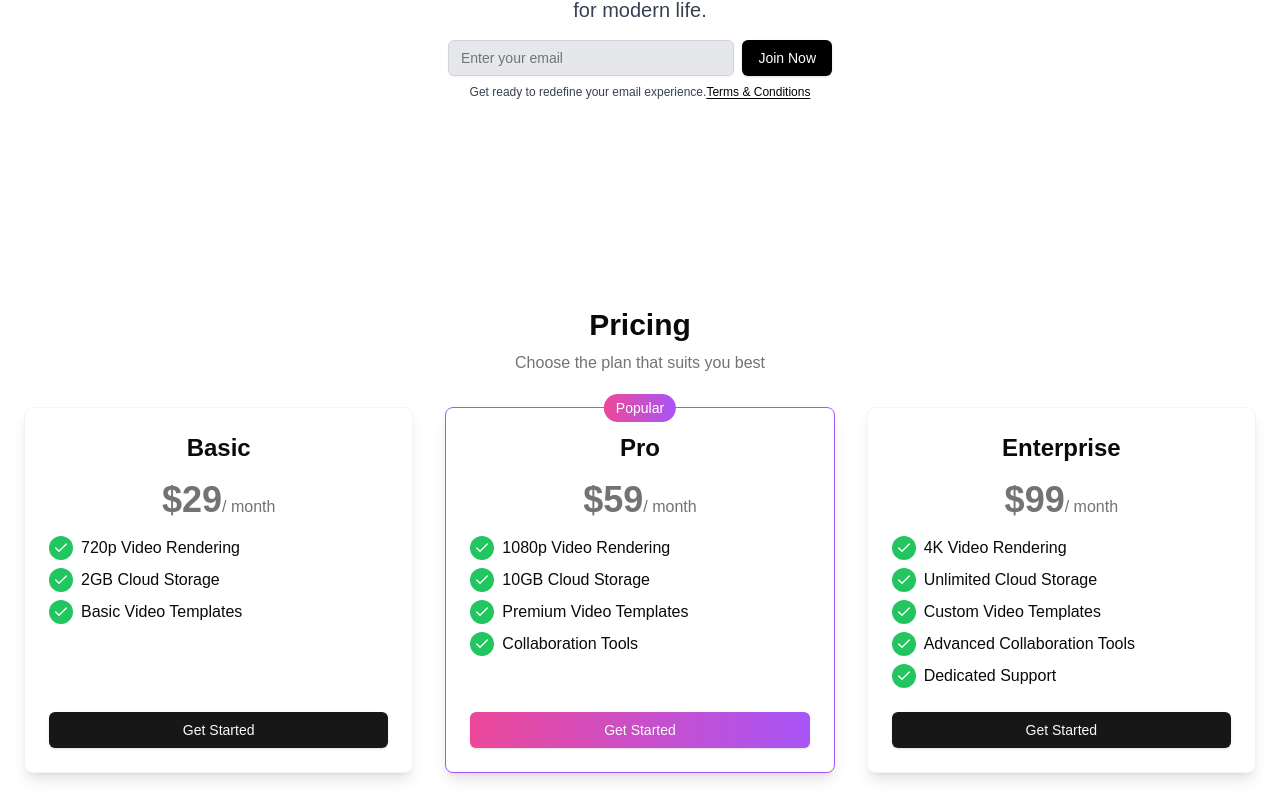
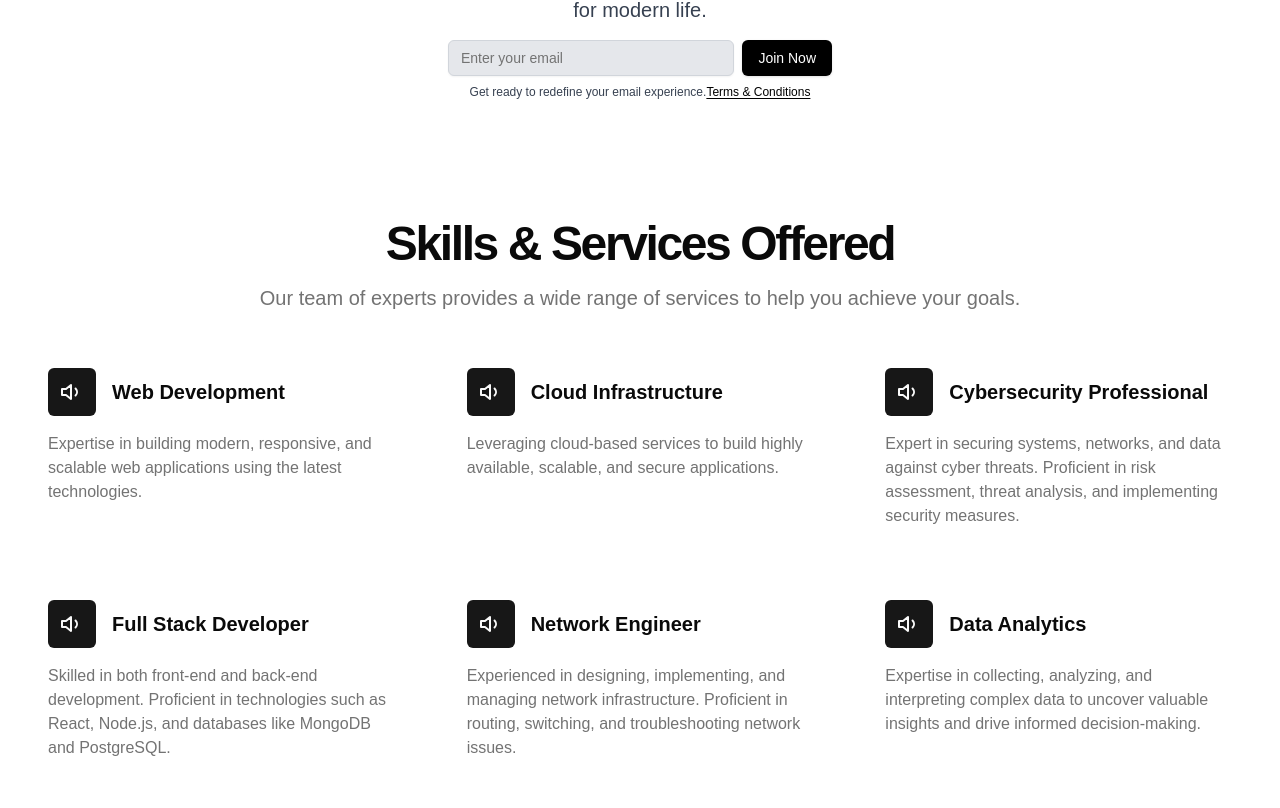
Before and after one commit to evildevill/markdown-blog, a Next.js app: page / in a window 1280 px wide. Shown: the part 2432-3240 px from the top of the page. Built offline with nearby package versions, Linux system fonts and the light colour scheme.

Commit message:
added skills sections in home page

```diff
--- a/app/page.js
+++ b/app/page.js
@@ -2,6 +2,7 @@ import { Hero } from "@/components/hero";
 import { NewsLetter } from "@/components/news-letter";
 import { Pricing } from "@/components/pricing";
 import { TopBlog } from "@/components/top-blog";
+import { SkillsOffered } from "@/components/skills-offered";
 
 export default function Home() {
   return (
@@ -19,9 +20,12 @@ export default function Home() {
       </section>
 
       <section>
+        <SkillsOffered />
+      </section>
+
+      <section>
         <Pricing />
       </section>
-
     </div>
   );
 }
--- /dev/null
+++ b/components/skills-offered.jsx
@@ -0,0 +1,211 @@
+export function SkillsOffered() {
+    const skills = [
+      {
+        title: "Web Development",
+        description:
+          "Expertise in building modern, responsive, and scalable web applications using the latest technologies.",
+        icon: "CodeIcon",
+      },
+      {
+        title: "Cloud Infrastructure",
+        description: "Leveraging cloud-based services to build highly available, scalable, and secure applications.",
+        icon: "CloudUploadIcon",
+      },
+      {
+        title: "Cybersecurity Professional",
+        description:
+          "Expert in securing systems, networks, and data against cyber threats. Proficient in risk assessment, threat analysis, and implementing security measures.",
+        icon: "ShieldCheckIcon",
+      },
+      {
+        title: "Full Stack Developer",
+        description:
+          "Skilled in both front-end and back-end development. Proficient in technologies such as React, Node.js, and databases like MongoDB and PostgreSQL.",
+        icon: "CodeBracketSquareIcon",
+      },
+      {
+        title: "Network Engineer",
+        description:
+          "Experienced in designing, implementing, and managing network infrastructure. Proficient in routing, switching, and troubleshooting network issues.",
+        icon: "ServerIcon",
+      },
+      {
+        title: "Data Analytics",
+        description:
+          "Expertise in collecting, analyzing, and interpreting complex data to uncover valuable insights and drive informed decision-making.",
+        icon: "ChartBarIcon",
+      },
+    ]
+    return (
+      (<section className="py-12 md:py-16 lg:py-20">
+        <div className="container px-4 md:px-6">
+          <div className="mb-8 text-center">
+            <h2 className="text-3xl font-bold tracking-tighter sm:text-4xl md:text-5xl">Skills &amp; Services Offered</h2>
+            <p className="mt-4 max-w-3xl mx-auto text-muted-foreground md:text-xl">
+              Our team of experts provides a wide range of services to help you achieve your goals.
+            </p>
+          </div>
+          <div className="grid grid-cols-1 sm:grid-cols-2 lg:grid-cols-3 gap-6">
+            {skills.map((skill, index) => (
+              <div
+                key={index}
+                className="bg-background rounded-lg p-6 hover:shadow-lg transition-shadow duration-300">
+                <div className="flex items-center gap-4 mb-4">
+                  <div className="bg-primary rounded-md p-3 flex items-center justify-center">
+                    <Volume1Icon className="w-6 h-6 text-primary-foreground" />
+                  </div>
+                  <h3 className="text-xl font-semibold">{skill.title}</h3>
+                </div>
+                <p className="text-muted-foreground">{skill.description}</p>
+              </div>
+            ))}
+          </div>
+        </div>
+      </section>)
+    );
+  }
+
+  function BarChartIcon(props) {
+    return (
+      (<svg
+        {...props}
+        xmlns="http://www.w3.org/2000/svg"
+        width="24"
+        height="24"
+        viewBox="0 0 24 24"
+        fill="none"
+        stroke="currentColor"
+        strokeWidth="2"
+        strokeLinecap="round"
+        strokeLinejoin="round">
+        <line x1="12" x2="12" y1="20" y2="10" />
+        <line x1="18" x2="18" y1="20" y2="4" />
+        <line x1="6" x2="6" y1="20" y2="16" />
+      </svg>)
+    );
+  }
+
+
+  function CloudUploadIcon(props) {
+    return (
+      (<svg
+        {...props}
+        xmlns="http://www.w3.org/2000/svg"
+        width="24"
+        height="24"
+        viewBox="0 0 24 24"
+        fill="none"
+        stroke="currentColor"
+        strokeWidth="2"
+        strokeLinecap="round"
+        strokeLinejoin="round">
+        <path d="M4 14.899A7 7 0 1 1 15.71 8h1.79a4.5 4.5 0 0 1 2.5 8.242" />
+        <path d="M12 12v9" />
+        <path d="m16 16-4-4-4 4" />
+      </svg>)
+    );
+  }
+
+
+  function CodeIcon(props) {
+    return (
+      (<svg
+        {...props}
+        xmlns="http://www.w3.org/2000/svg"
+        width="24"
+        height="24"
+        viewBox="0 0 24 24"
+        fill="none"
+        stroke="currentColor"
+        strokeWidth="2"
+        strokeLinecap="round"
+        strokeLinejoin="round">
+        <polyline points="16 18 22 12 16 6" />
+        <polyline points="8 6 2 12 8 18" />
+      </svg>)
+    );
+  }
+
+
+  function ServerIcon(props) {
+    return (
+      (<svg
+        {...props}
+        xmlns="http://www.w3.org/2000/svg"
+        width="24"
+        height="24"
+        viewBox="0 0 24 24"
+        fill="none"
+        stroke="currentColor"
+        strokeWidth="2"
+        strokeLinecap="round"
+        strokeLinejoin="round">
+        <rect width="20" height="8" x="2" y="2" rx="2" ry="2" />
+        <rect width="20" height="8" x="2" y="14" rx="2" ry="2" />
+        <line x1="6" x2="6.01" y1="6" y2="6" />
+        <line x1="6" x2="6.01" y1="18" y2="18" />
+      </svg>)
+    );
+  }
+
+
+  function ShieldCheckIcon(props) {
+    return (
+      (<svg
+        {...props}
+        xmlns="http://www.w3.org/2000/svg"
+        width="24"
+        height="24"
+        viewBox="0 0 24 24"
+        fill="none"
+        stroke="currentColor"
+        strokeWidth="2"
+        strokeLinecap="round"
+        strokeLinejoin="round">
+        <path
+          d="M20 13c0 5-3.5 7.5-7.66 8.95a1 1 0 0 1-.67-.01C7.5 20.5 4 18 4 13V6a1 1 0 0 1 1-1c2 0 4.5-1.2 6.24-2.72a1.17 1.17 0 0 1 1.52 0C14.51 3.81 17 5 19 5a1 1 0 0 1 1 1z" />
+        <path d="m9 12 2 2 4-4" />
+      </svg>)
+    );
+  }
+
+
+  function SquareCodeIcon(props) {
+    return (
+      (<svg
+        {...props}
+        xmlns="http://www.w3.org/2000/svg"
+        width="24"
+        height="24"
+        viewBox="0 0 24 24"
+        fill="none"
+        stroke="currentColor"
+        strokeWidth="2"
+        strokeLinecap="round"
+        strokeLinejoin="round">
+        <path d="M10 9.5 8 12l2 2.5" />
+        <path d="m14 9.5 2 2.5-2 2.5" />
+        <rect width="18" height="18" x="3" y="3" rx="2" />
+      </svg>)
+    );
+  }
+
+
+  function Volume1Icon(props) {
+    return (
+      (<svg
+        {...props}
+        xmlns="http://www.w3.org/2000/svg"
+        width="24"
+        height="24"
+        viewBox="0 0 24 24"
+        fill="none"
+        stroke="currentColor"
+        strokeWidth="2"
+        strokeLinecap="round"
+        strokeLinejoin="round">
+        <polygon points="11 5 6 9 2 9 2 15 6 15 11 19 11 5" />
+        <path d="M15.54 8.46a5 5 0 0 1 0 7.07" />
+      </svg>)
+    );
+  }
```
